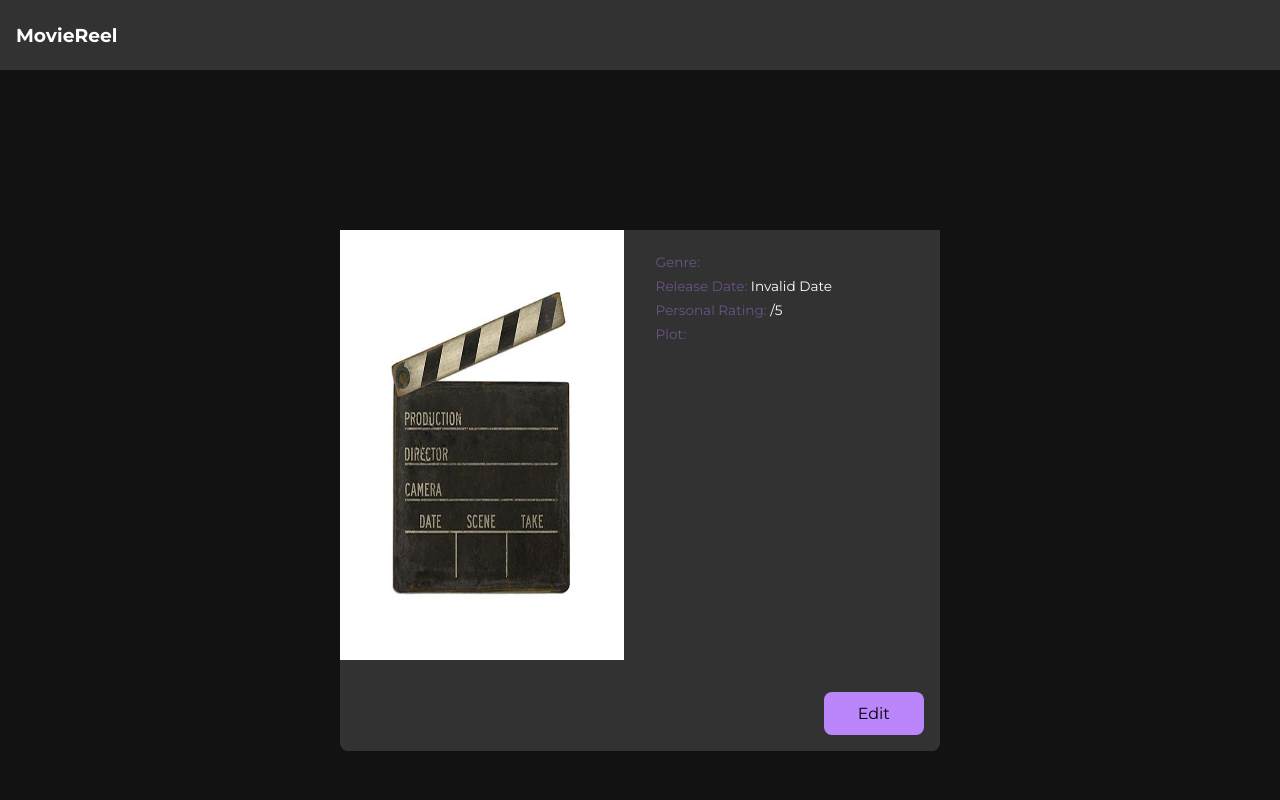
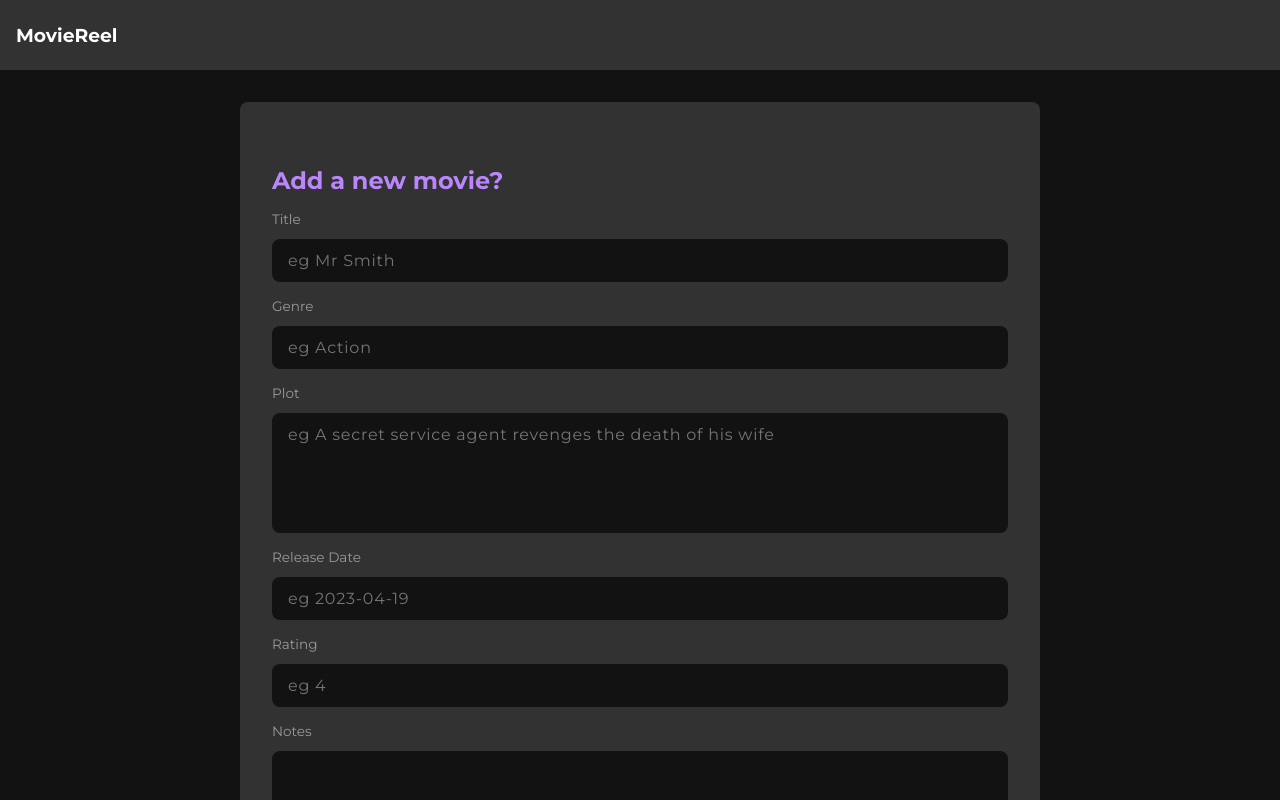
Before and after one commit to ringtho/movielist-frontend, a React (Create React App) app: page /add in a window 1280 px wide. Shown: the top 800 px of the page. Built offline with nearby package versions, Linux system fonts and the light colour scheme; no server answers.

Commit message:
Feat: Added add movie route

```diff
--- a/src/App.js
+++ b/src/App.js
@@ -3,6 +3,7 @@ import { Login, Register } from "./pages";
 import Layout from "./pages/Layout/Layout";
 import Movies from "./pages/Movies/Movies";
 import MovieDetail from "./pages/MovieDetail/MovieDetail";
+import AddMovie from "./pages/AddMovie/AddMovie";
 
 function App() {
 
@@ -14,6 +15,7 @@ function App() {
           <Route path="/register" element={<Register />} />
           <Route path="/" element={<Layout />}>
             <Route index element={<Movies />} />
+            <Route path="/add" element={<AddMovie />} />
             <Route path="/:id" element={<MovieDetail />} />
           </Route>
         </Routes>
--- a/src/api.js
+++ b/src/api.js
@@ -31,16 +31,22 @@ export const loginUser = (data) => {
     return user
 }
 
+export const createMovie = (data) => {
+  const config = getAuthHeaders()
+  const movie = axios.post(`${API_URL}/movies`, data, config)
+  return movie
+}
+
 export const getMovies = () => {
     const config = getAuthHeaders()
-    const users = axios.get(`${API_URL}/movies`, config)
-    return users
+    const movies = axios.get(`${API_URL}/movies`, config)
+    return movies
 }
 
 export const getMovie = (id) => {
   const config = getAuthHeaders()
-  const user = axios.get(`${API_URL}/movies/${id}`, config)
-  return user
+  const movie = axios.get(`${API_URL}/movies/${id}`, config)
+  return movie
 }
 
 export const getOmdbMovie = ({ title, year }) => {
--- a/src/index.scss
+++ b/src/index.scss
@@ -27,12 +27,18 @@ input, textarea {
   background-color: var(--primary-color);
   color: #FFF;
   letter-spacing: 0.75px;
+  font-family: var(--primary-font);
 
   caret-color: var(--theme-color);
 
   @media screen and (min-width: 1140px) {
     font-size: 1rem;
   }
+}
+
+textarea {
+  resize: none;
+  height: 120px;
 }
 
 button {
--- /dev/null
+++ b/src/pages/AddMovie/AddMovie.jsx
@@ -0,0 +1,117 @@
+import React, { useState } from 'react'
+import './AddMovie.scss'
+import { createMovie } from '../../api'
+
+const AddMovie = () => {
+  const [movie, setMovie] = useState({
+    title: "",
+    genre: "",
+    plot: "",
+    releaseDate: "",
+    rating: "",
+    notes: ""
+  })
+
+  const handleChange = (e) => {
+    setMovie({...movie, [e.target.name]: e.target.value })
+  }
+
+  const handleSubmit = async (e) => {
+    e.preventDefault()
+    try {
+        await createMovie(movie)
+        setMovie({
+          title: '',
+          genre: '',
+          plot: '',
+          releaseDate: '',
+          rating: '',
+          notes: '',
+        })
+    } catch (error) {
+        console.log(error)
+    }
+  }
+
+  return (
+    <section className="addmovie_container">
+      <form className="addmovie_wrapper" onSubmit={handleSubmit}>
+        <h1>Add a new movie?</h1>
+        <div className="add_controls">
+          <label htmlFor="title">Title</label>
+          <input
+            type="text"
+            id="title"
+            name="title"
+            value={movie.title}
+            onChange={handleChange}
+            placeholder="eg Mr Smith"
+            required
+          />
+        </div>
+        <div className="add_controls">
+          <label htmlFor="genre">Genre</label>
+          <input
+            type="text"
+            id="genre"
+            name="genre"
+            value={movie.genre}
+            onChange={handleChange}
+            placeholder="eg Action"
+            required
+          />
+        </div>
+        <div className="add_controls">
+          <label htmlFor="plot">Plot</label>
+          <textarea
+            type="text"
+            id="plot"
+            name="plot"
+            value={movie.plot}
+            onChange={handleChange}
+            placeholder="eg A secret service agent revenges the death of his wife"
+            required
+          />
+        </div>
+        <div className="add_controls">
+          <label htmlFor="releaseDate">Release Date</label>
+          <input
+            type="text"
+            id="releaseDate"
+            name="releaseDate"
+            value={movie.releaseDate}
+            onChange={handleChange}
+            placeholder="eg 2023-04-19"
+            required
+          />
+        </div>
+        <div className="add_controls">
+          <label className="rating">Rating</label>
+          <input
+            type="text"
+            min={1}
+            max={5}
+            id="rating"
+            name="rating"
+            value={movie.rating}
+            onChange={handleChange}
+            placeholder="eg 4"
+            required
+          />
+        </div>
+        <div className="add_controls">
+          <label id="notes">Notes</label>
+          <textarea
+            id="notes"
+            name="notes"
+            value={movie.notes}
+            onChange={handleChange}
+          />
+        </div>
+        <button>Add</button>
+      </form>
+    </section>
+  )
+}
+
+export default AddMovie
--- /dev/null
+++ b/src/pages/AddMovie/AddMovie.scss
@@ -0,0 +1,50 @@
+.addmovie_container {
+    padding: 1rem;
+
+    @media screen and (min-width: 500px){
+        padding: 2rem;
+    }
+
+    @media screen and (min-width: 768px){
+        display: flex;
+        justify-content: center;
+    }
+}
+
+.addmovie_wrapper {
+    background-color: var(--secondary-color);
+
+    display: flex;
+    flex-direction: column;
+    gap: 1rem;
+
+    padding: 2rem 1rem;
+    border-radius: 0.5rem;
+    width: 100%;
+    max-width: 800px;
+
+    @media screen and (min-width: 768px){
+        padding: 4rem 2rem;
+    }
+
+
+    .add_controls {
+        display: flex;
+        flex-direction: column;
+        gap: 0.5rem;
+
+
+        @media screen and (min-width: 768px){
+            gap: 0.75rem;
+        }
+
+        label {
+            font-size: 0.85rem;
+            opacity: 0.5;
+        }
+    }
+
+    h1 {
+        color: var(--theme-color);
+    }
+}
```
